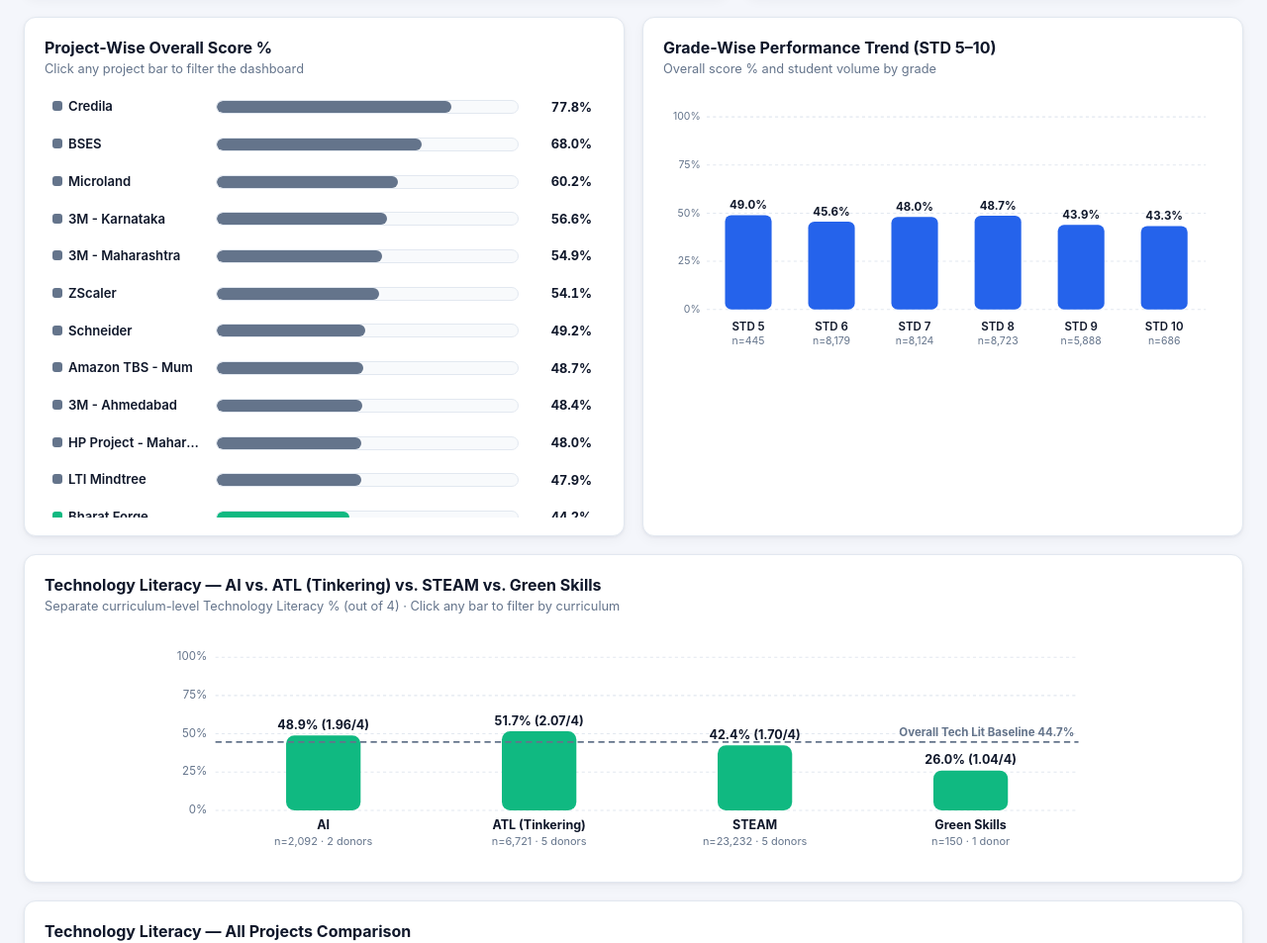
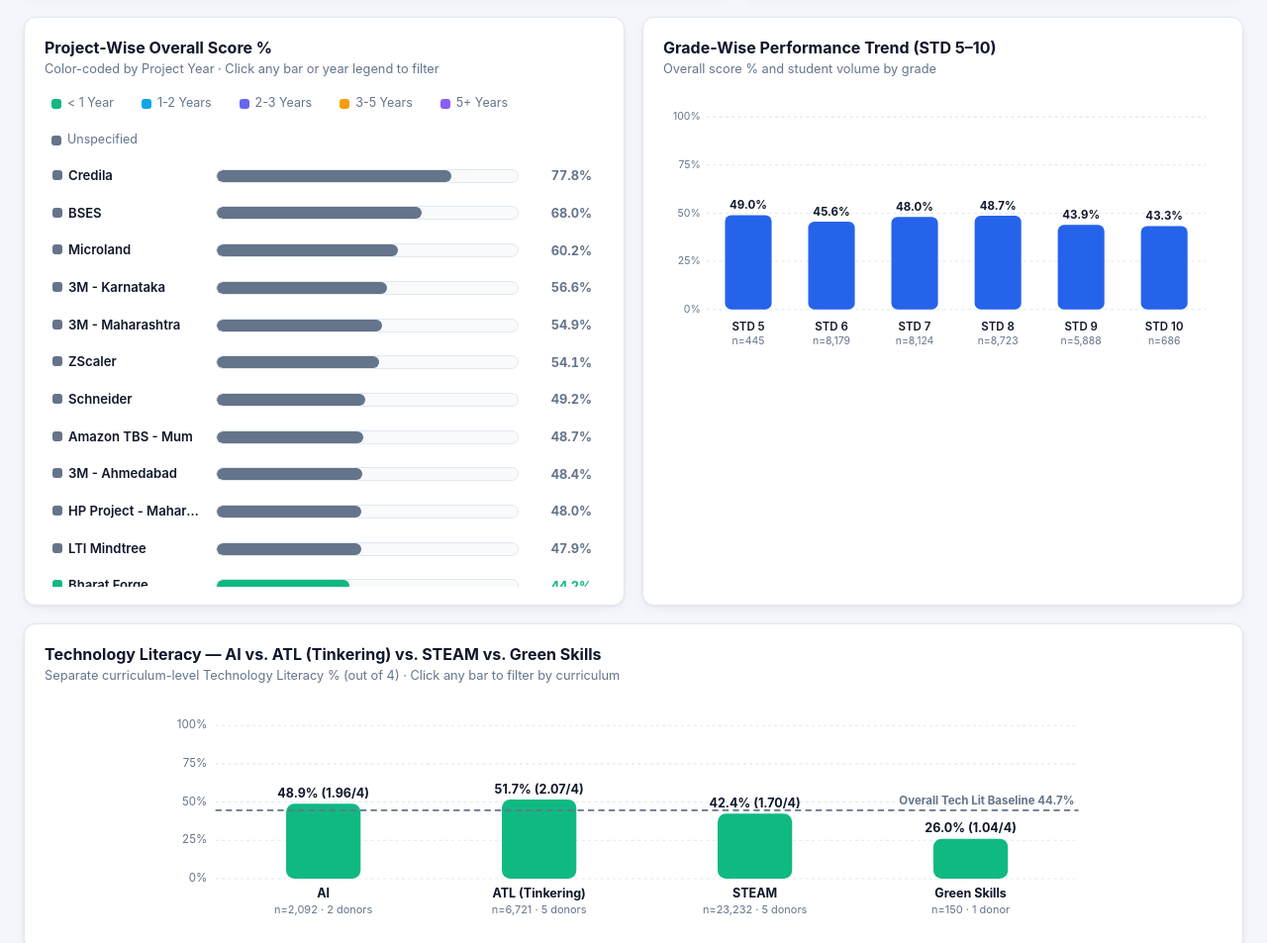
Before and after one commit to aadmane/rubric, a plain HTML site: page index.html in a window 1280 px wide. Shown: the part 912-1865 px from the top of the page at 99% size. Drawn offline with Linux system fonts and the light colour scheme.

Commit message:
Add clickable Year color legend to Project-Wise chart

```diff
--- a/index.html
+++ b/index.html
@@ -338,9 +338,10 @@
         <div class="card-header">
           <div>
             <h2 class="card-title">Project-Wise Overall Score %</h2>
-            <div class="card-subtitle">Click any project bar to filter the dashboard</div>
+            <div class="card-subtitle">Color-coded by Project Year · Click any bar or year legend to filter</div>
           </div>
         </div>
+        <div id="projectYearLegend" class="legend" style="margin-bottom:10px;"></div>
         <div id="projectBars" class="bar-list"></div>
       </div>
 
@@ -762,13 +763,27 @@ function renderProjectBars(rows) {
     p, n: v.n, y: v.y, pct: v.total / (v.n * 20)
   })).sort((a, b) => b.pct - a.pct);
 
+  document.getElementById("projectYearLegend").innerHTML = Object.entries(YEAR_COLORS).map(([lbl, col]) => {
+    const active = state.year === lbl;
+    return `<span class="legend-item year-pill-filter" data-year="${lbl}" style="cursor:pointer;padding:2px 7px;border-radius:999px;${active ? 'background:var(--primary-soft);outline:1px solid var(--primary);font-weight:700;color:var(--text);' : ''}"><i class="dot" style="background:${col}"></i>${lbl}</span>`;
+  }).join("");
+
+  document.querySelectorAll("#projectYearLegend .year-pill-filter").forEach(el => {
+    el.addEventListener("click", () => {
+      const y = el.getAttribute("data-year");
+      state.year = (state.year === y) ? "ALL" : y;
+      document.getElementById("fYear").value = state.year;
+      update();
+    });
+  });
+
   document.getElementById("projectBars").innerHTML = list.map(item => {
     const yc = YEAR_COLORS[item.y] || YEAR_COLORS["Unspecified"];
     return `
     <div class="proj-row ${state.project === item.p ? 'selected' : ''}" data-proj="${item.p.replace(/"/g, '&quot;')}" data-tt="<div class='tt-title'>${item.p}</div><div class='tt-row'><span>Project Year:</span><strong>${item.y}</strong></div><div class='tt-row'><span>Overall Score:</span><strong>${fmtPct(item.pct)}</strong></div><div class='tt-row'><span>Students:</span><strong>${fmtNum(item.n)}</strong></div>">
       <div class="proj-name" title="${item.p} (${item.y}, n=${fmtNum(item.n)})"><span class="dot" style="background:${yc};margin-right:6px;"></span>${item.p}</div>
       <div class="proj-track"><div class="proj-fill" style="width:${(item.pct*100).toFixed(1)}%;background:${yc}"></div></div>
-      <div class="proj-val">${fmtPct(item.pct)}</div>
+      <div class="proj-val" style="color:${yc}">${fmtPct(item.pct)}</div>
     </div>
   `;
   }).join("") || `<div class="empty-state">No projects match current filters.</div>`;
```
